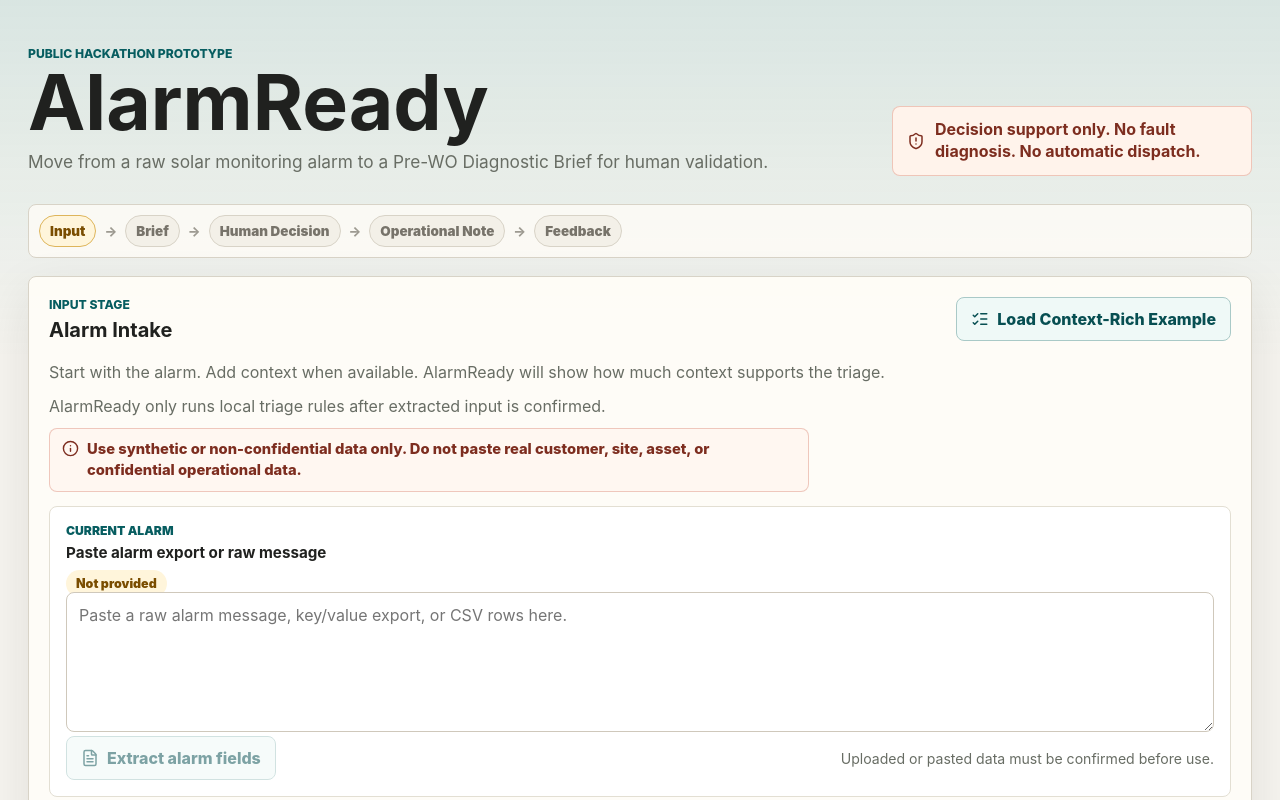
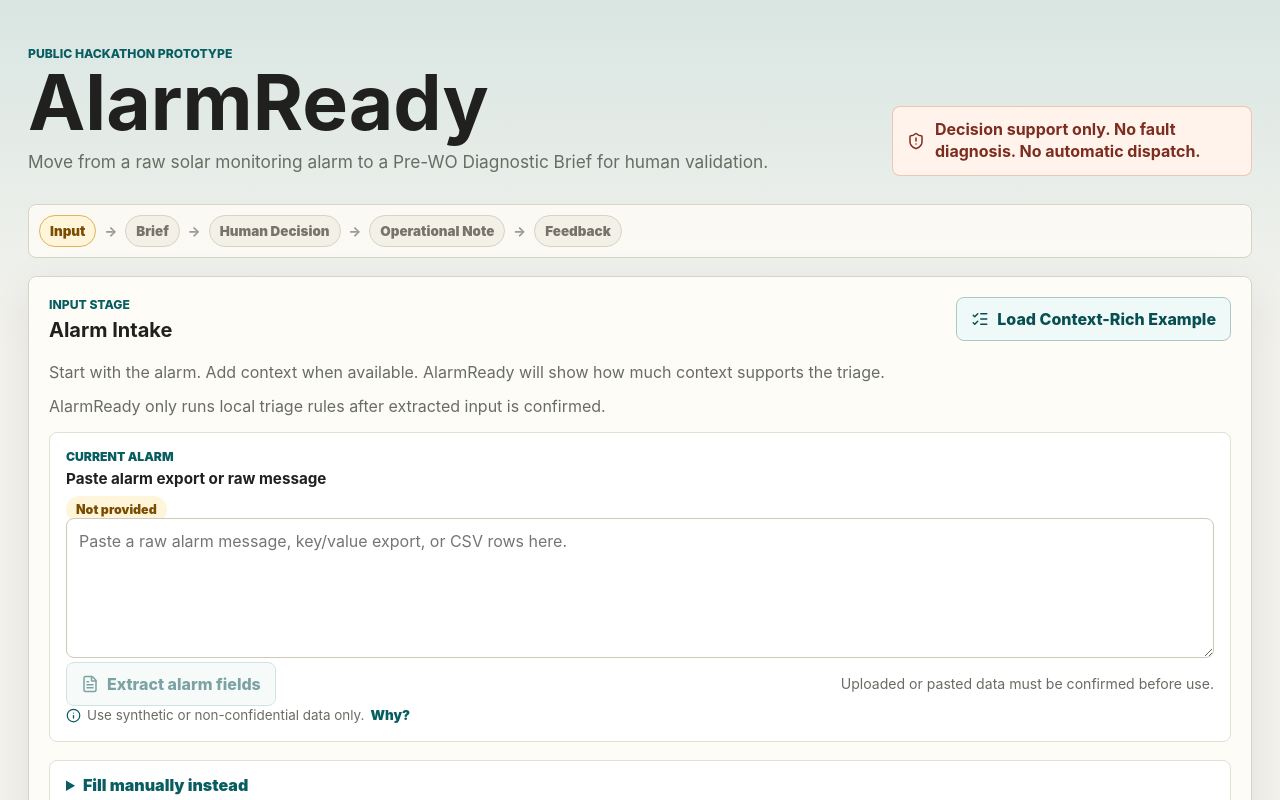
Before and after one commit to aditama132/alarmready, a Next.js app: page / in a window 1280 px wide. Shown: the top 800 px of the page. Built offline with nearby package versions, Linux system fonts and the light colour scheme.

Commit message:
Refactor AlarmReady input-stage safety copy

```diff
--- a/src/app/globals.css
+++ b/src/app/globals.css
@@ -233,29 +233,6 @@ button svg {
   margin: 0;
 }
 
-.publicDataNotice {
-  display: inline-flex;
-  align-items: flex-start;
-  gap: 8px;
-  max-width: 760px;
-  margin: 0;
-  border: 1px solid rgba(196, 76, 53, 0.28);
-  border-radius: 8px;
-  background: #fff7f1;
-  color: #7d2d1f;
-  padding: 10px 12px;
-  font-size: 0.92rem;
-  font-weight: 800;
-  line-height: 1.45;
-}
-
-.publicDataNotice svg {
-  width: 17px;
-  height: 17px;
-  margin-top: 1px;
-  flex: 0 0 auto;
-}
-
 .demoBadge {
   border: 1px solid #d4e4df;
   border-radius: 999px;
@@ -440,6 +417,54 @@ textarea:focus {
   gap: 12px;
   align-items: center;
   justify-content: space-between;
+}
+
+.dataSafetyHint {
+  display: flex;
+  flex-wrap: wrap;
+  align-items: center;
+  gap: 6px;
+  color: var(--muted);
+  font-size: 0.84rem;
+  line-height: 1.45;
+}
+
+.dataSafetyHint svg {
+  width: 15px;
+  height: 15px;
+  color: var(--teal-dark);
+  flex: 0 0 auto;
+}
+
+.dataSafetyHint details {
+  position: relative;
+}
+
+.dataSafetyHint summary {
+  display: inline-flex;
+  cursor: pointer;
+  color: var(--teal-dark);
+  font-weight: 900;
+  list-style: none;
+}
+
+.dataSafetyHint summary::-webkit-details-marker {
+  display: none;
+}
+
+.dataSafetyHint details[open] p {
+  position: absolute;
+  z-index: 10;
+  left: 0;
+  top: calc(100% + 6px);
+  width: min(300px, 82vw);
+  margin: 0;
+  border: 1px solid var(--line);
+  border-radius: 8px;
+  background: #ffffff;
+  box-shadow: var(--shadow);
+  color: var(--text);
+  padding: 10px 12px;
 }
 
 .collapsibleCard {
--- a/src/app/page.tsx
+++ b/src/app/page.tsx
@@ -597,7 +597,7 @@ export default function Home() {
     setAlarmExtractionError("");
     setAlarmExtraction(null);
 
-    const extractionStart = performance.now();
+    const extractionStart = getTelemetryNow();
 
     try {
       const response = await fetch("/api/extract-alarm", {
@@ -636,7 +636,7 @@ export default function Home() {
           severity: data.severity ?? "",
           manufacturer: data.manufacturer ?? "",
           model: data.model ?? "",
-          extractionDuration: Math.round(performance.now() - extractionStart)
+          extractionDuration: Math.round(getTelemetryNow() - extractionStart)
         });
       }
       setAlarmRawDirty(false);
@@ -696,7 +696,7 @@ export default function Home() {
     setRecentAlarmsDraftText("");
     setIsEditingRecentAlarmsSummary(false);
 
-    const extractionStart = performance.now();
+    const extractionStart = getTelemetryNow();
 
     try {
       const response = await fetch("/api/extract-recent-alarms", {
@@ -730,7 +730,7 @@ export default function Home() {
         pendo.track("recent_alarms_extraction_completed", {
           inputLength: trimmedInput.length,
           extractedRecordCount: data.records.length,
-          extractionDuration: Math.round(performance.now() - extractionStart)
+          extractionDuration: Math.round(getTelemetryNow() - extractionStart)
         });
       }
     } catch {
@@ -773,7 +773,7 @@ export default function Home() {
     setWorkRecordsDraftText("");
     setIsEditingWorkRecordsSummary(false);
 
-    const extractionStart = performance.now();
+    const extractionStart = getTelemetryNow();
 
     try {
       const response = await fetch("/api/extract-work-records", {
@@ -807,7 +807,7 @@ export default function Home() {
         pendo.track("work_records_extraction_completed", {
           inputLength: trimmedInput.length,
           extractedRecordCount: data.records.length,
-          extractionDuration: Math.round(performance.now() - extractionStart)
+          extractionDuration: Math.round(getTelemetryNow() - extractionStart)
         });
       }
     } catch {
@@ -850,7 +850,7 @@ export default function Home() {
     setOperatingContextDraftInput(emptyContextInput);
     setIsEditingOperatingContextSummary(false);
 
-    const extractionStart = performance.now();
+    const extractionStart = getTelemetryNow();
 
     try {
       const response = await fetch("/api/extract-operating-context", {
@@ -891,7 +891,7 @@ export default function Home() {
           hasWeather: Boolean(data.weather),
           hasProductionImpact: Boolean(data.productionImpactText),
           hasSafetyFlag: Boolean(data.safetyHseText),
-          extractionDuration: Math.round(performance.now() - extractionStart)
+          extractionDuration: Math.round(getTelemetryNow() - extractionStart)
         });
       }
     } catch {
@@ -1180,7 +1180,7 @@ export default function Home() {
     setDecisionState(initialDecisionState);
     setCopyStatus("Idle");
 
-    const generationStart = performance.now();
+    const generationStart = getTelemetryNow();
 
     try {
       const response = await fetch("/api/generate-brief", {
@@ -1221,7 +1221,7 @@ export default function Home() {
           hasRecentAlarms: normalizedInput.recentAlarms.length > 0,
           hasWorkRecords: normalizedInput.workRecords.length > 0,
           hasOperatingContext: Boolean(context.operatorNotes),
-          generationDuration: Math.round(performance.now() - generationStart)
+          generationDuration: Math.round(getTelemetryNow() - generationStart)
         });
       }
     } catch (error) {
@@ -1248,7 +1248,7 @@ export default function Home() {
     setCopyStatus("Idle");
     resetFeedbackState();
 
-    const generationStart = performance.now();
+    const generationStart = getTelemetryNow();
 
     try {
       const response = await fetch("/api/generate-note", {
@@ -1304,7 +1304,7 @@ export default function Home() {
           woReadiness: generatedBrief?.priority_wo_readiness.wo_readiness ?? "",
           mode: ruleDecision?.mode ?? "",
           contextCoverage: ruleDecision?.contextCoverage ?? "",
-          generationDuration: Math.round(performance.now() - generationStart)
+          generationDuration: Math.round(getTelemetryNow() - generationStart)
         });
       }
     } catch (error) {
@@ -1533,11 +1533,6 @@ export default function Home() {
           </p>
           <p className="helperText">
             AlarmReady only runs local triage rules after extracted input is confirmed.
-          </p>
-          <p className="publicDataNotice">
-            <Info aria-hidden="true" />
-            Use synthetic or non-confidential data only. Do not paste real customer, site, asset, or
-            confidential operational data.
           </p>
           {demoDataLoaded ? <span className="demoBadge">Synthetic demo data loaded</span> : null}
         </div>
@@ -1569,6 +1564,14 @@ export default function Home() {
               <p className="helperText compact">
                 Uploaded or pasted data must be confirmed before use.
               </p>
+            </div>
+            <div className="dataSafetyHint">
+              <Info aria-hidden="true" />
+              <span>Use synthetic or non-confidential data only.</span>
+              <details>
+                <summary>Why?</summary>
+                <p>Do not paste real customer, site, asset, or confidential operational data.</p>
+              </details>
             </div>
             {alarmExtractionStatus === "Error" ? (
               <p className="errorText">{alarmExtractionError}</p>
@@ -2458,6 +2461,10 @@ function hasExtractedAlarmFaultCode(
   );
 }
 
+function getTelemetryNow() {
+  return performance.now();
+}
+
 function formatDemoAlarmExport(fields: AlarmConfirmationFields) {
   return [
     `site/plant: ${fields.sitePlant}`,
--- a/src/global.d.ts
+++ b/src/global.d.ts
@@ -1 +1,5 @@
-declare var pendo: any;
+declare const pendo:
+  | {
+      track: (eventName: string, metadata?: Record<string, unknown>) => void;
+    }
+  | undefined;
```
